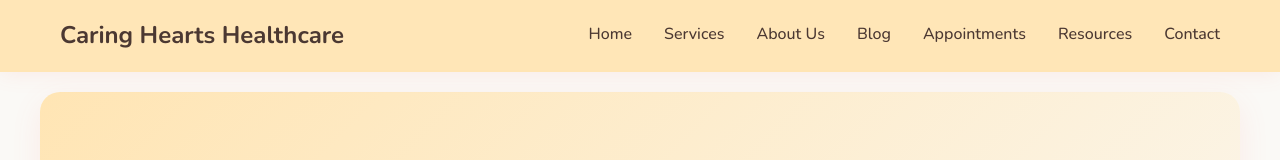
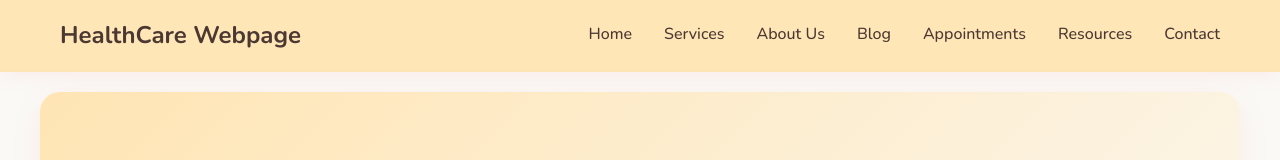
Before and after one commit to shivammaurya2903/HealthCareWebpage, a plain HTML site: page index.html in a window 1280 px wide. Shown: the top 160 px of the page. Drawn offline with nearby package versions, Linux system fonts and the light colour scheme.

Commit message:
update titles and footer text to reflect 'HealthCare Webpage'

```diff
--- a/index.html
+++ b/index.html
@@ -3,14 +3,14 @@
 <head>
     <meta charset="UTF-8">
     <meta name="viewport" content="width=device-width, initial-scale=1.0">
-    <title>Caring Hearts Healthcare - Your Trusted Pediatric & Mental Health Center</title>
+    <title>HealthCare Webpage - Your Trusted Pediatric & Mental Health Center</title>
     <link rel="stylesheet" href="styles.css">
     <link rel="stylesheet" href="https://cdnjs.cloudflare.com/ajax/libs/font-awesome/6.0.0-beta3/css/all.min.css">
 </head>
 <body>
     <header>
         <nav class="sticky-nav">
-            <h1>Caring Hearts Healthcare</h1>
+            <h1>HealthCare Webpage</h1>
             <input type="checkbox" id="nav-toggle" class="nav-toggle" aria-label="Toggle navigation menu">
             <label for="nav-toggle" class="nav-toggle-label">
                 <span class="hamburger"></span>
@@ -222,7 +222,7 @@
         <section id="video" class="video">
             <h2>Video Introduction</h2>
             <div class="video-container">
-                <iframe width="560" height="315" src="assets/promo-video.mp4" title="Welcome to Caring Hearts Healthcare" frameborder="0" allow="accelerometer; autoplay; clipboard-write; encrypted-media; gyroscope; picture-in-picture" allowfullscreen></iframe>
+                <iframe width="560" height="315" src="assets/promo-video.mp4" title="Welcome to HealthCare Webpage" frameborder="0" allow="accelerometer; autoplay; clipboard-write; encrypted-media; gyroscope; picture-in-picture" allowfullscreen></iframe>
             </div>
         </section>
 
@@ -377,7 +377,7 @@
                 <p><i class="fas fa-map-marker-alt"></i> 456 Healthcare Avenue, Ghaziabad</p>
             </div>
         </div>
-        <p>&copy; 2025 Caring Hearts Healthcare. All rights reserved.</p>
+        <p>&copy; 2025 HealthCare Webpage. All rights reserved.</p>
     </footer>
 
     <!-- Floating Icons -->
```
Also changed, not shown: resources.html (+3 -3 lines).
